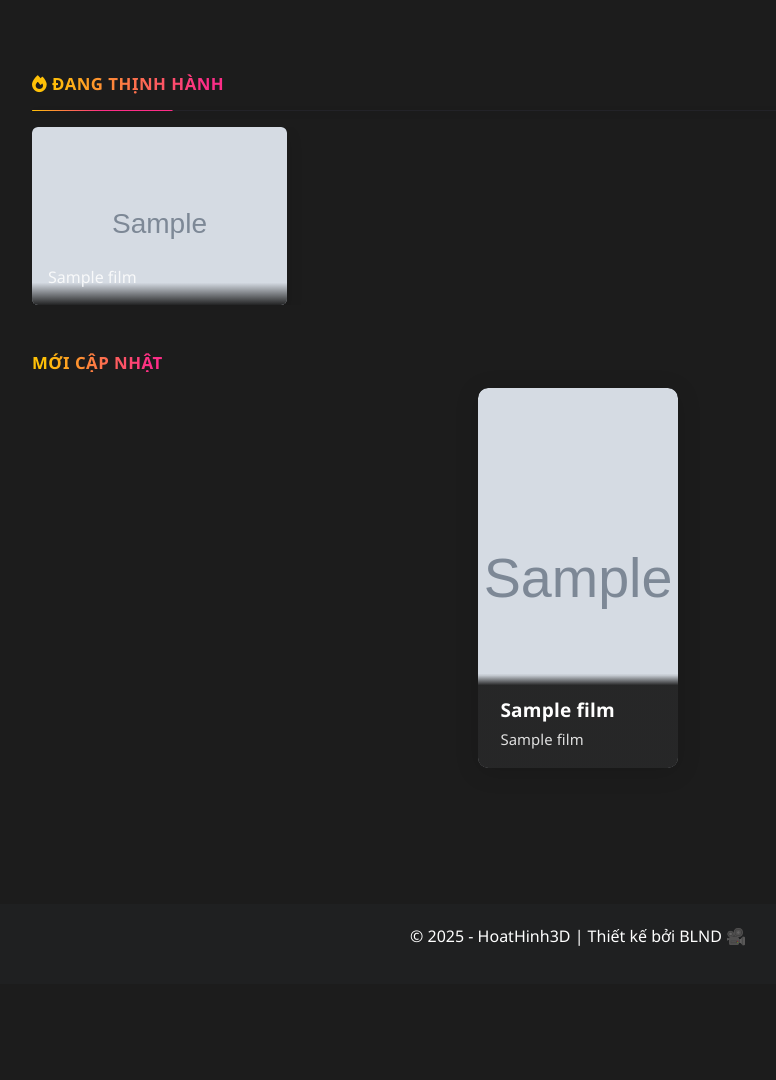
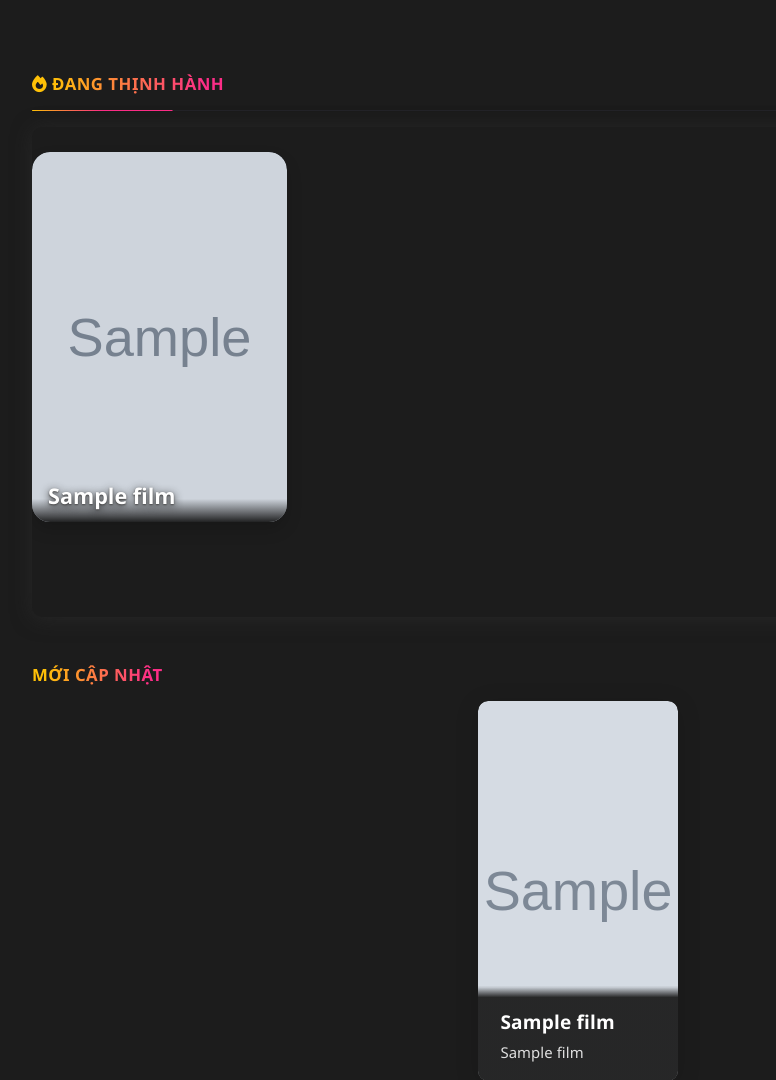
Before and after one commit to phuocbinh2106/WebXemPhim, an ASP.NET MVC app: page / in a window 1280 px wide. Shown: the part 118-1198 px from the top of the page, without its empty margins (62-838 px from the left). Before the commit the page ends 1064 px from the top, so only its background shows below. Run offline with ASP.NET Core 8 and stand-ins for ASP.NET MVC 5, Linux system fonts and the light colour scheme; tables that the repository leaves empty hold one stand-in row (values such as "Sample post"); grey boxes marked "Sample" are stand-in pictures; the project's own start-up code is not run, and a stand-in starts its controllers and pages; some libraries are stand-ins or nearby versions.

Commit message:
Done 100%

```diff
--- a/WebXemPhim/Views/Home/Index.cshtml
+++ b/WebXemPhim/Views/Home/Index.cshtml
@@ -8,20 +8,18 @@
 
     <h3 class="trending-title"><i class="fas fa-fire"></i> ĐANG THỊNH HÀNH</h3>
     <div class="trending-title-line"></div>
-
     <div class="swiper trending-slider">
         <div class="swiper-wrapper">
             @foreach (var film in Model)
             {
                 <div class="swiper-slide">
                     <div class="card bg-dark text-light h-100 shadow border-0 position-relative" style="overflow:hidden">
-
                         <a href="@Url.Action("Details", "Films", new { id = film.FilmId })">
                             <img src="@film.ThumbnailUrl" alt="@film.Title" class="card-img-top" />
                         </a>
-                         <div class="card-body px-3 pb-2 pt-3" style="background:linear-gradient(180deg,transparent 60%,rgba(15,15,15,.9) 100%);margin-top:-70px;">
-                                <div class="card-title film-title">@film.Title</div>
-                         </div>
+                        <div class="card-body px-3 pb-2 pt-3" style="background:linear-gradient(180deg,transparent 60%,rgba(15,15,15,.9) 100%);margin-top:-70px;">
+                            <div class="card-title film-title">@film.Title</div>
+                        </div>
                     </div>
                 </div>
             }
@@ -88,3 +86,76 @@
         </div>
     }
 </main>
+
+
+<style>
+.swiper.trending-slider {
+    padding-top: 25px;
+    padding-bottom: 25px;
+    background: #1C1C1C !important;
+    border-radius: 10px;
+    box-shadow: 0px 2px 20px rgba(50, 50, 50, 0.5);
+}
+.swiper-wrapper {
+    align-items: stretch;
+    min-height: 440px;
+}
+.swiper-slide {
+    display: flex;
+    align-items: stretch;
+    justify-content: center;
+    transition: transform 0.3s;
+}
+.swiper-slide:hover {
+    transform: translateY(-10px) scale(1.03);
+    z-index: 2;
+}
+.card {
+    border-radius: 18px;
+    box-shadow: 0 4px 24px rgba(0,0,0,0.18);
+    overflow: hidden;
+    position: relative;
+    margin-bottom: 8px;
+}
+.card-img-top {
+    width: 100%;
+    height: 370px;
+    object-fit: cover;
+    transition: filter 0.2s;
+    filter: brightness(0.95) contrast(1.05);
+    border-radius: 18px 18px 0 0;
+}
+.card-body {
+    position: absolute;
+    left: 0;
+    right: 0;
+    bottom: 0;
+    padding-top: 32px;
+    padding-bottom: 18px;
+    padding-left: 22px;
+    padding-right: 22px;
+    background: linear-gradient(180deg, transparent 70%, rgba(15,15,15,.98) 100%);
+}
+.card-title.film-title {
+    font-size: 1.35rem;
+    font-weight: 600;
+    color: #fff;
+    text-shadow: 0 2px 8px #222, 0 1px 2px #555;
+    margin-bottom: 2px;
+}
+.swiper-button-next, .swiper-button-prev {
+    color: #ff3f41;
+    width: 42px;
+    height: 42px;
+    background: rgba(20, 20, 28, 0.78);
+    border-radius: 50%;
+    top: 45%;
+    box-shadow: 0 4px 16px rgba(0,0,0,0.17);
+    font-size: 22px;
+    transition: background 0.2s;
+}
+.swiper-button-next:hover, .swiper-button-prev:hover {
+    background: #ff3f41;
+    color: #fff;
+}
+</style>
```
